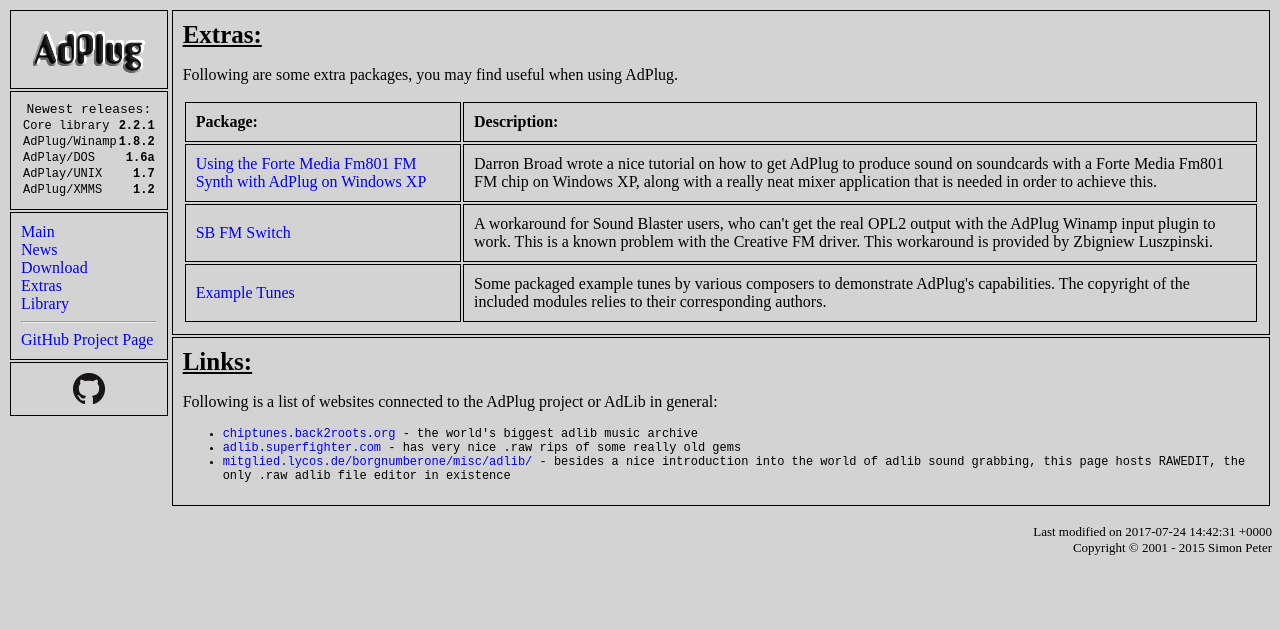
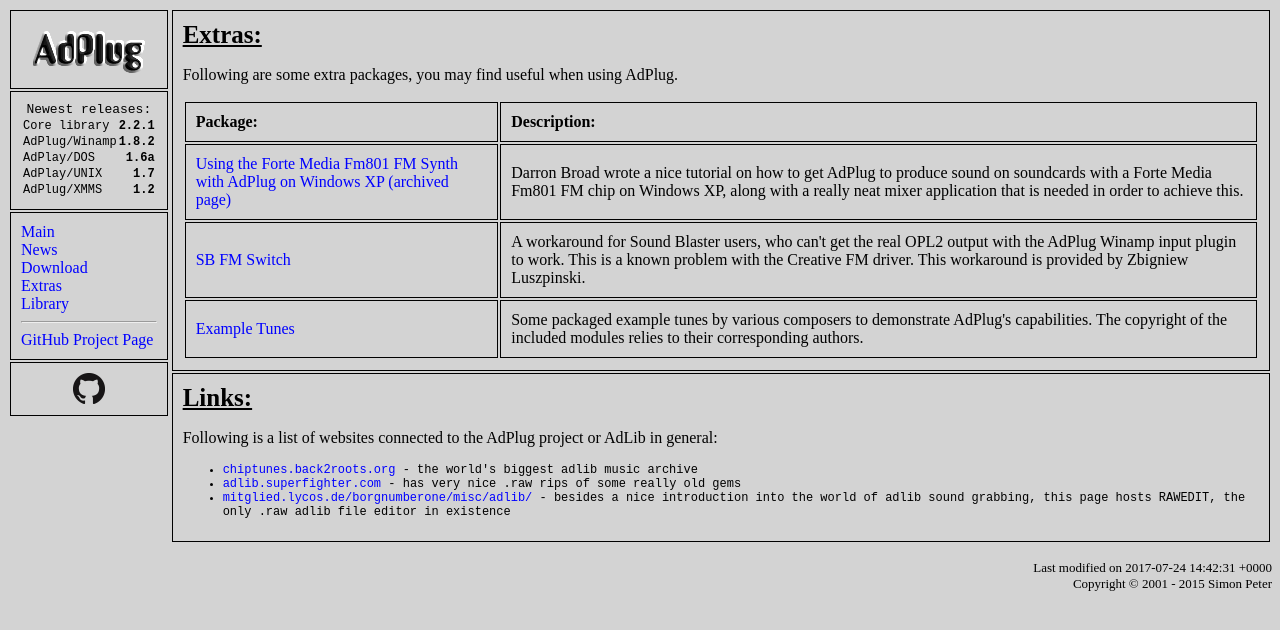
Before and after one commit to adplug/adplug.github.io, a Jekyll site: the page built from extras.html, in a window 1280 px wide. Shown: the top 630 px of the page. Built offline with Jekyll 4.4.1, drawn with Linux system fonts in a browser that asks for light colours.

Commit message:
Extras: Update dead links (fix #3)

```diff
--- a/extras.html
+++ b/extras.html
@@ -17,8 +17,9 @@ AdPlug.</p>
 
 <table>
 <tr><td><b>Package:</b></td><td><b>Description:</b></td></tr>
-<tr><td><a href="http://wlan.kewl.org/fm801/">Using the Forte Media
-Fm801 FM Synth with AdPlug on Windows XP</a></td>
+<tr><td><a href="files/fm801.tar.gz">Using the Forte Media
+Fm801 FM Synth with AdPlug on Windows XP</a>
+<a href="http://web.archive.org/web/20110319065003/http://dev.kewl.org/fm801/">(archived page)</a></td>
 <td>Darron Broad wrote a nice tutorial on how to get AdPlug to produce
 sound on soundcards with a Forte Media Fm801 FM chip on Windows XP,
 along with a really neat mixer application that is needed in order to
@@ -42,7 +43,7 @@ AdLib in general:</p>
 
 <ul>
 <li><a
-href="http://chiptunes.back2roots.org">chiptunes.back2roots.org</a> -
+href="http://web.archive.org/web/20140208203114/http://chiptunes.back2roots.org/">chiptunes.back2roots.org</a> -
 the world's biggest adlib music archive</li>
 <li><a href="http://adlib.superfighter.com">adlib.superfighter.com</a>
 - has very nice .raw rips of some really old gems</li>
```
Also changed, not shown: 1 other file.
